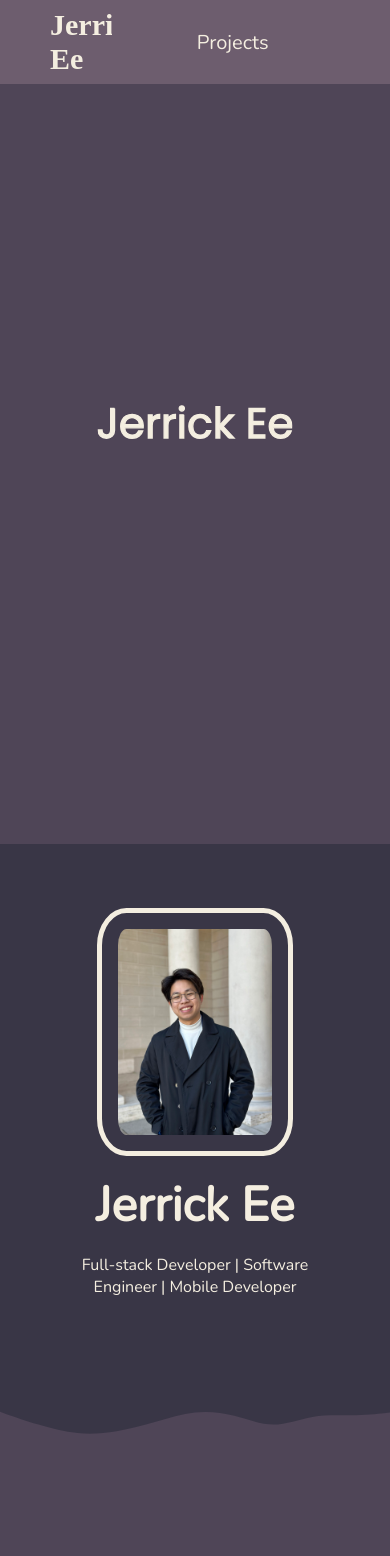
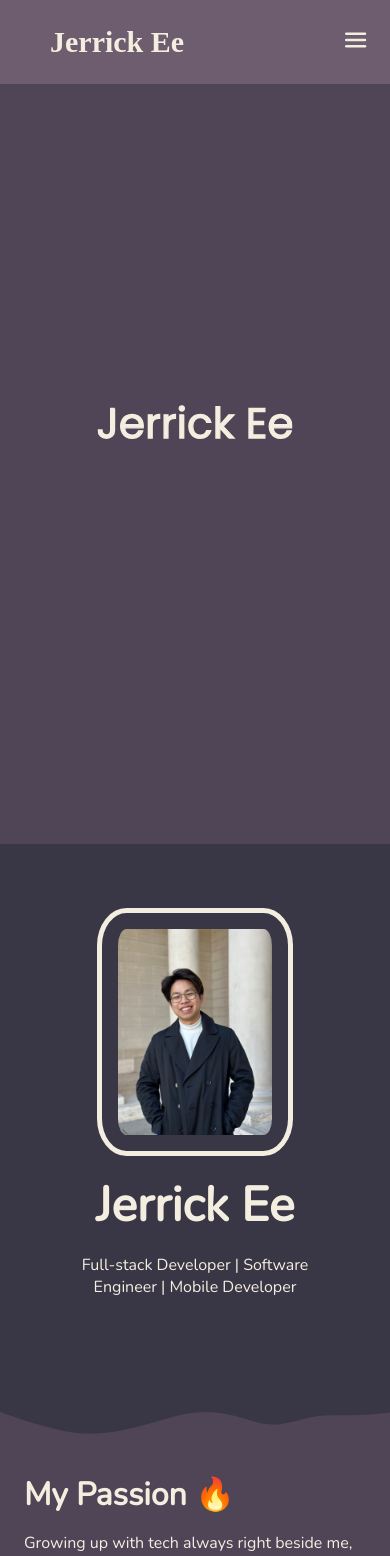
Before and after one commit to Jerricke/my-portfolio-app, a React (Vite) app: page / in a window 390 px wide. Shown: the top 1556 px of the page. Built offline with nearby package versions, Linux system fonts and the light colour scheme; a web font is replaced by a local one.

Commit message:
added media query for every section of the website

```diff
--- a/src/components/CSS/About.css
+++ b/src/components/CSS/About.css
@@ -29,3 +29,28 @@
 
 
   /* ABOUT SECTION */
+
+  @media (max-width: 425px) {
+    .aboutSection {
+      padding: 1.5rem
+    }
+    .aboutSection .aboutMe h1 {
+      font-size: 2rem;
+    }
+    .aboutSection .aboutMe p{
+      font-size: 1rem;
+    }
+  }
+
+
+  @media (max-width: 320px) {
+    .aboutSection {
+      padding: 1rem
+    }
+    .aboutSection .aboutMe h1 {
+      font-size: 1.75rem;
+    }
+    .aboutSection .aboutMe p{
+      font-size: 0.8rem;
+    }
+  }
--- a/src/components/CSS/App.css
+++ b/src/components/CSS/App.css
@@ -14,11 +14,6 @@ html {
 }
 
 
-#welcome {
-  background-color: var(--medium);
-}
-
-
 /* FADE IN */
 .fade-in {
   opacity: 0;
--- a/src/components/CSS/Hero.css
+++ b/src/components/CSS/Hero.css
@@ -92,9 +92,9 @@ font-size: 1.5em;
     width: 100%
   }
   .heroText h1 {
-    font-size: 2.5em;
+    font-size: 2.9em;
     }
   .heroText p {
-    font-size: 0.5em;
+    font-size: 1em;
   }
 }
--- a/src/components/CSS/NavBar.css
+++ b/src/components/CSS/NavBar.css
@@ -1,5 +1,6 @@
 /* NAVBAR SECTION */
-header {
+
+.header {
   display: flex;
   justify-content: space-between;
   align-items: center;
@@ -35,6 +36,8 @@ header {
 }
 
 .items li {
+  padding: 0;
+  margin: 0;
   list-style: none;
   margin: 0 0.5em;
 }
@@ -61,9 +64,44 @@ header {
   cursor: pointer;
 }
 
+@media (min-width: 650px) {
   .navBtn:hover {
   --_i: 100%;
   transition: .3s, background-size .3s .3s;
   }
+}
+
+.dropDown,
+.mobile-nav {
+  display: none
+}
 
   /* NAVBAR SECTION */
+
+@media (max-width: 1024px) {
+  .items li a {
+    font-size: 1rem;
+  }
+}
+
+@media (max-width: 650px) {
+  .dropDown{
+    display: block;
+    background-color: transparent;
+    border: none;
+    color: var(--text)
+  }
+  .items{
+    display: none;
+  }
+  .mobile-nav {
+    position: absolute;
+    border: 1px solid var(--text);
+    z-index: 10;
+    padding: 10px;
+    top: 4.3rem;
+    right: 0;
+    background-color: var(--light);
+    font-size: 1rem;
+  }
+}
--- a/src/components/CSS/projectCss.css
+++ b/src/components/CSS/projectCss.css
@@ -86,20 +86,71 @@
 .projectDetail {
     grid-column: span 2;
     align-self: start;
-    padding-top: 2rem;
+    padding-top: 0.5rem;
 }
 
 .right {
     justify-self: start;
 }
 
-.projectDiv h1 {
+.projectDetail h1 {
     font-size: 4rem;
 }
 
-.projectDiv h3 {
+.projectDetail h3 {
     font-size: 2rem;;
 }
 
 
 /* DETAILS */
+
+@media (max-width: 1024px) {
+    .projectDiv {
+        margin: 1rem
+    }
+    .projectDetail {
+        padding-top: 0.5rem;
+    }
+    .projectDetail h1 {
+        font-size: 3rem;
+    }
+    .projectDetail h3 {
+        font-size: 1.5rem;;
+    }
+}
+@media (max-width: 425px) {
+    .projectDiv {
+        display: block;
+    }
+    .projectSection h1 {
+        font-size: 3.5rem;
+    }
+    .projectCard {
+        width: 268px;
+        border-radius: 14px;
+        margin-left: auto;
+        margin-right: auto;;
+        margin-top: 2rem;
+    }
+    .projectDetail {
+        display: block;
+        text-align: center;
+        padding-top: 0rem;
+        overflow-y: hidden;
+    }
+    .projectDetail h1 {
+        padding-top: 0.5rem;
+        font-size: 2rem;
+    }
+    .projectDetail h3 {
+        padding-top: 1rem;
+        font-size: 1rem;;
+    }
+}
+@media (max-width: 320px ) {
+    .projectCard {
+        width: 220px;
+        border-radius: 12px;
+    }
+
+}
--- a/src/components/CSS/svgCSS.css
+++ b/src/components/CSS/svgCSS.css
@@ -66,7 +66,17 @@
     width: 100%;
     height: 100vh;
     position: relative;
+    background-color: var(--medium);
 }
+
+#welcome a {
+    display: block;
+    width: 100%;
+    height: 100%;
+    cursor: s-resize;
+}
+
+
 
 #Jerrick {
     position: absolute;
--- a/src/components/Javascript/NavBar.jsx
+++ b/src/components/Javascript/NavBar.jsx
@@ -1,9 +1,22 @@
+import { useState } from "react";
 import "../CSS/NavBar.css";
 
 function NavBar() {
+    const [isDisplay, setIsDispaly] = useState(false)
+
+    function handleClick() {
+        if (isDisplay) {
+            document.querySelector(".mobile-nav").style.display = "none"
+            setIsDispaly(!isDisplay)
+        } else {
+            document.querySelector(".mobile-nav").style.display = "block"
+            setIsDispaly(!isDisplay)
+        }
+    }
 
     return (
         <header>
+            <div className="header">
             <a href="#welcome"><h2 className="nameLogo">Jerrick Ee</h2></a>
             <nav>
                 <ul className="items">
@@ -12,6 +25,21 @@ function NavBar() {
                     <li className="navBtn"><a href="#">Contact</a></li>
                 </ul>
             </nav>
+            <button onClick={()=>handleClick()} className="dropDown">
+                <svg width="30px" height="30px" viewBox="0 0 24 24" fill="none" xmlns="http://www.w3.org/2000/svg">
+                <path d="M5 12H20" stroke="#F4EEE0" strokeWidth="2" strokeLinecap="round"/>
+                <path d="M5 17H20" stroke="#F4EEE0" strokeWidth="2" strokeLinecap="round"/>
+                <path d="M5 7H20" stroke="#F4EEE0" strokeWidth="2" strokeLinecap="round"/>
+                </svg>
+            </button>
+            </div>
+            <div className="mobile-nav">
+                <ul className="mobile-items">
+                <li className="navBtn"><a href="#About">About</a></li>
+                <li className="navBtn"><a href="#ProjectSection">Projects</a></li>
+                <li className="navBtn"><a href="#">Contact</a></li>
+                </ul>
+            </div>
         </header>
     )
 }
--- a/src/components/Javascript/Welcome.jsx
+++ b/src/components/Javascript/Welcome.jsx
@@ -1,13 +1,9 @@
 import "../CSS/svgCSS.css";
 
 function Welcome() {
-    const jerrick = document.querySelectorAll("#Jerrick path")
-    for (let i = 0; i < jerrick.length; i ++) {
-        console.log(`Letter ${i} is ${jerrick[i].getTotalLength()}`);
-    }
-
     return (
         <div id="welcome">
+        <a href="#Hero">
         <svg id="Jerrick" width="50%" height="50%" viewBox="0 0 738 129" fill="none" xmlns="http://www.w3.org/2000/svg">
         <path d="M64.48 13.48V95.88C64.48 105.053 61.6533 112.413 56 117.96C50.3467 123.4 42.88 126.12 33.6 126.12C24.2133 126.12 16.6933 123.347 11.04 117.8C5.38666 112.147 2.56 104.467 2.56 94.76H17.12C17.2267 100.2 18.6133 104.627 21.28 108.04C24.0533 111.453 28.16 113.16 33.6 113.16C39.04 113.16 43.0933 111.56 45.76 108.36C48.4267 105.053 49.76 100.893 49.76 95.88V13.48H64.48Z" stroke="#F4EEE0" strokeWidth="5"/>
         <path d="M173.164 77.8C173.164 80.5733 173.004 83.5067 172.684 86.6H102.604C103.137 95.24 106.07 102.013 111.404 106.92C116.844 111.72 123.404 114.12 131.084 114.12C137.377 114.12 142.604 112.68 146.764 109.8C151.03 106.813 154.017 102.867 155.724 97.96H171.404C169.057 106.387 164.364 113.267 157.324 118.6C150.284 123.827 141.537 126.44 131.084 126.44C122.764 126.44 115.297 124.573 108.684 120.84C102.177 117.107 97.0571 111.827 93.3238 105C89.5904 98.0667 87.7237 90.0667 87.7237 81C87.7237 71.9333 89.5371 63.9867 93.1637 57.16C96.7904 50.3333 101.857 45.1067 108.364 41.48C114.977 37.7467 122.55 35.88 131.084 35.88C139.404 35.88 146.764 37.6933 153.164 41.32C159.564 44.9467 164.47 49.96 167.884 56.36C171.404 62.6533 173.164 69.8 173.164 77.8ZM158.124 74.76C158.124 69.2133 156.897 64.4667 154.444 60.52C151.99 56.4667 148.63 53.4267 144.364 51.4C140.204 49.2667 135.564 48.2 130.444 48.2C123.084 48.2 116.79 50.5467 111.564 55.24C106.444 59.9333 103.51 66.44 102.764 74.76H158.124Z" stroke="#F4EEE0" strokeWidth="5"/>
@@ -19,8 +15,7 @@ function Welcome() {
         <path d="M587.88 25.32V62.6H628.52V74.6H587.88V113H633.32V125H573.32V13.32H633.32V25.32H587.88Z" stroke="#F4EEE0" strokeWidth="5"/>
         <path d="M735.351 77.8C735.351 80.5733 735.191 83.5067 734.871 86.6H664.791C665.325 95.24 668.258 102.013 673.591 106.92C679.031 111.72 685.591 114.12 693.271 114.12C699.565 114.12 704.791 112.68 708.951 109.8C713.218 106.813 716.205 102.867 717.911 97.96H733.591C731.245 106.387 726.551 113.267 719.511 118.6C712.471 123.827 703.725 126.44 693.271 126.44C684.951 126.44 677.485 124.573 670.871 120.84C664.365 117.107 659.245 111.827 655.511 105C651.778 98.0667 649.911 90.0667 649.911 81C649.911 71.9333 651.725 63.9867 655.351 57.16C658.978 50.3333 664.045 45.1067 670.551 41.48C677.165 37.7467 684.738 35.88 693.271 35.88C701.591 35.88 708.951 37.6933 715.351 41.32C721.751 44.9467 726.658 49.96 730.071 56.36C733.591 62.6533 735.351 69.8 735.351 77.8ZM720.311 74.76C720.311 69.2133 719.085 64.4667 716.631 60.52C714.178 56.4667 710.818 53.4267 706.551 51.4C702.391 49.2667 697.751 48.2 692.631 48.2C685.271 48.2 678.978 50.5467 673.751 55.24C668.631 59.9333 665.698 66.44 664.951 74.76H720.311Z" stroke="#F4EEE0" strokeWidth="5"/>
         </svg>
-
-
+        </a>
         </div>
 
     )
```
Also changed, not shown: src/assets/downArrow.png (added). Lines whose indentation alone changed are shown as unchanged.
